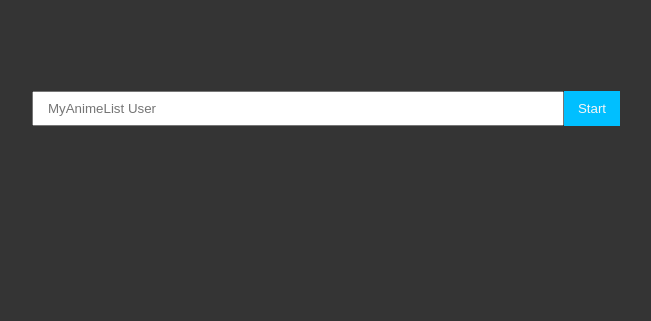
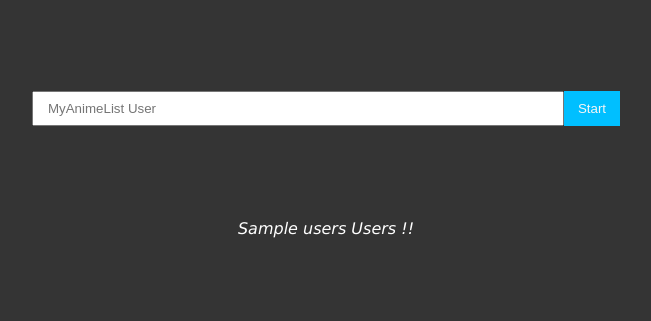
Before and after one commit to donatin48/mal-time, a Python web app: template templates/index.html in a window 1280 px wide. Shown: the part 125-446 px from the top of the page, without its empty margins (314-965 px from the left). Run offline with Jinja, Linux system fonts and the light colour scheme; the template is opened without the code that fills it: most values are stand-ins (such as "Sample title", 1, 10 or a date in 2020).

Commit message:
Add files via upload

```diff
--- a/static/js.js
+++ b/static/js.js
@@ -33,7 +33,15 @@ function ApplyProfile(){
 var ctx = document.getElementById('graph1');
 if(ctx){
 
-
+var username = document.getElementById("username").innerText
+fetch("https://lelab.ml/api/v1/username/" + username )
+.then(function(response) {
+    return response.json();
+})
+.then(function(jsonResponse) {
+    var data = jsonResponse
+    console.log(data)
+});
 
 
 const labels = [
--- a/static/styles.css
+++ b/static/styles.css
@@ -24,6 +24,12 @@ body{
     font-size: 750%;
     color: red;
     text-align: center;
+}
+    /* index */
+#IndexUsers{
+    text-align: center;
+    margin-top: 0px;
+    margin-bottom: 0px;
 }
     /* Nav */
 ul{
--- a/templates/header.html
+++ b/templates/header.html
@@ -25,13 +25,16 @@
 </header>
 {% block form %}
 <form method="POST" accept-charset="UTF-8" id="form">
-    <!-- <div> -->
-        <input placeholder="MyAnimeList User" type="text" id="user" autocorrect="off">
-    <!-- </div> -->
+    <input placeholder="MyAnimeList User" type="text" id="user" autocorrect="off">
     <div id="div-submit">
         <input type="submit" value="Start" id="submit">
     </div>
 </form>
+<div>
+    <p id="IndexUsers">
+        <i>{{users}} Users !!</i>
+    </p>
+</div>
 {% endblock %}
 {% block user %}
 {% endblock %}
--- a/templates/profile.html
+++ b/templates/profile.html
@@ -30,7 +30,7 @@
 <div>
     <p>
         Hello
-        <a href="https://myanimelist.net/profile/{{username}}" class="orange" target="_blank" alt="Myanimelist {{username}}'s profile">
+        <a href="https://myanimelist.net/profile/{{username}}" id="username" class="orange" target="_blank" alt="Myanimelist {{username}}'s profile">
         {{username}}
         </a>
     </p>
```
Also changed, not shown: main.py (+15 -5 lines).
